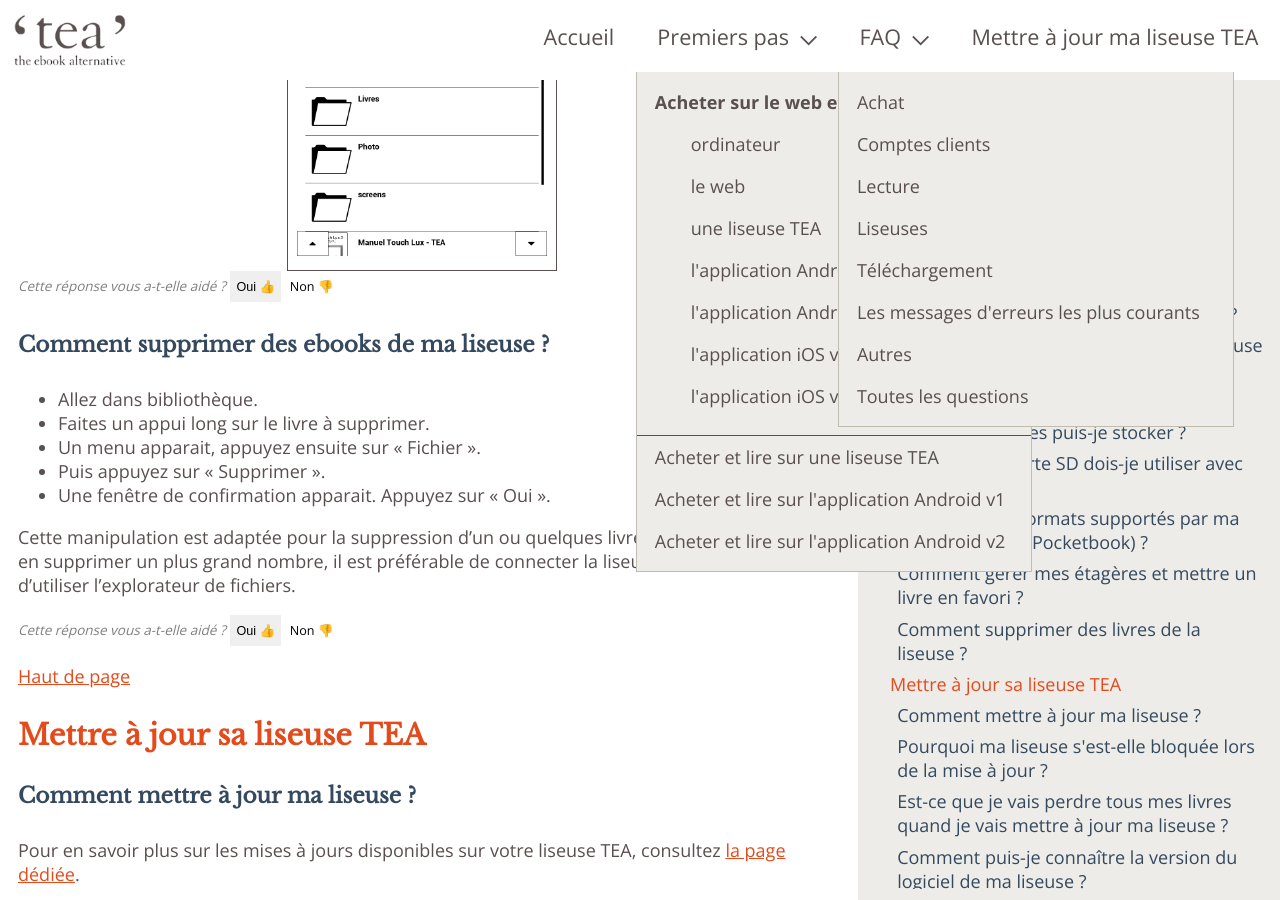
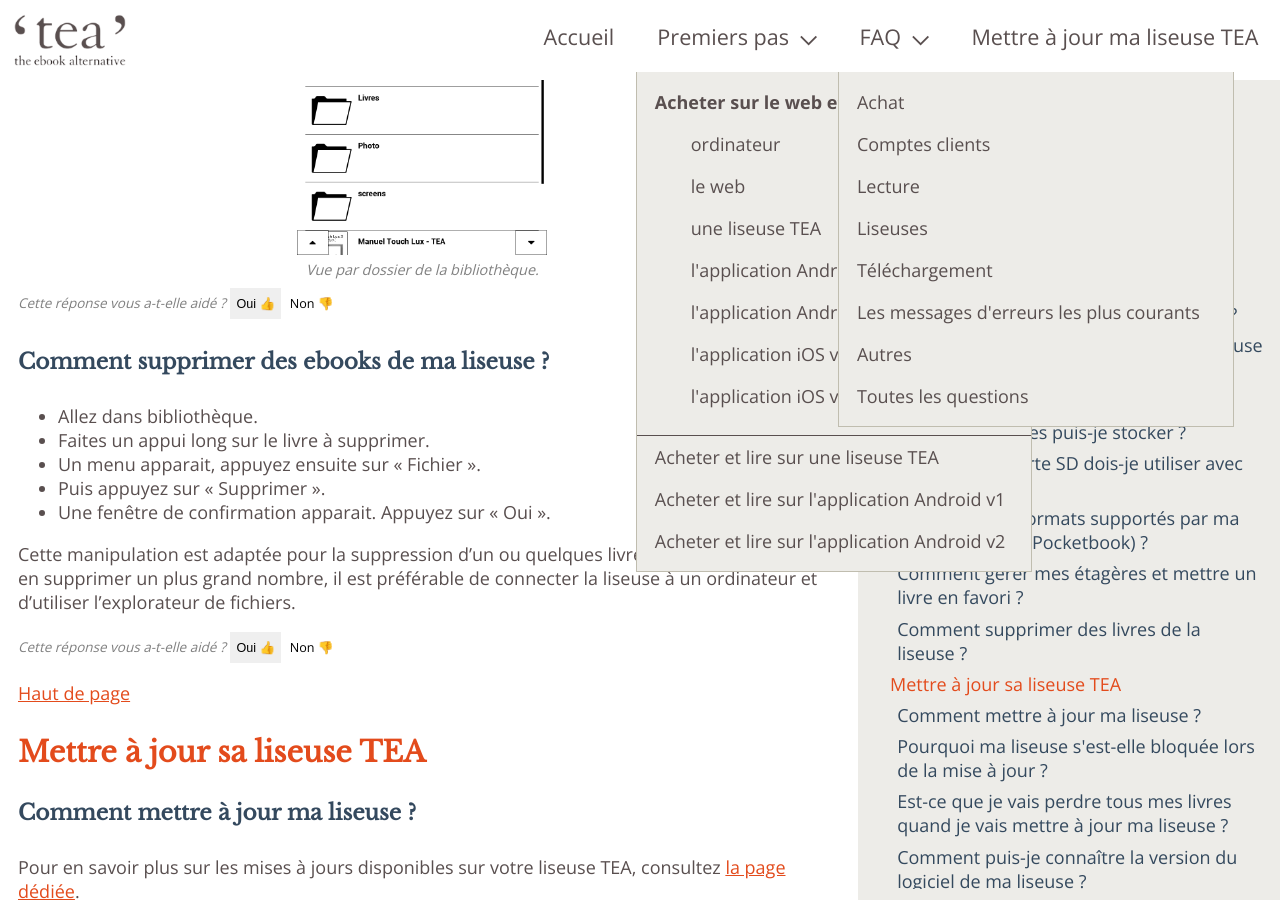
Before and after one commit to TEA-ebook/help-center, a Jekyll site: the page built from _pages/FAQ-liseuse.md, in a window 1280 px wide and 900 px high, scrolled down 4859 px. Built offline with Jekyll 4.4.1, drawn with Linux system fonts in a browser that asks for light colours.

Commit message:
Add legend and remove border

```diff
--- a/_pages/FAQ-liseuse.md
+++ b/_pages/FAQ-liseuse.md
@@ -153,9 +153,9 @@
 
 Le mode « Dossiers » affiche les répertoires présents sur la liseuse. Ces dossiers peuvent être gérés depuis la liseuse (via un appui long sur chaque dossier) ou bien plus simplement en connectant la liseuse à un ordinateur et en utilisant votre gestionnaire de fichiers habituels.
 
-<table class="centered">
+<table class="centered no-border">
   <tr>
-    <td><img src="/images/bibliotheque-tri-dossier.png" alt="" class="small-image"></td>
+    <td><img src="/images/bibliotheque-tri-dossier.png" alt="" class="small-image"><span class="legend">Vue par dossier de la bibliothèque.</span></td>
   </tr>
 </table>
 
```
